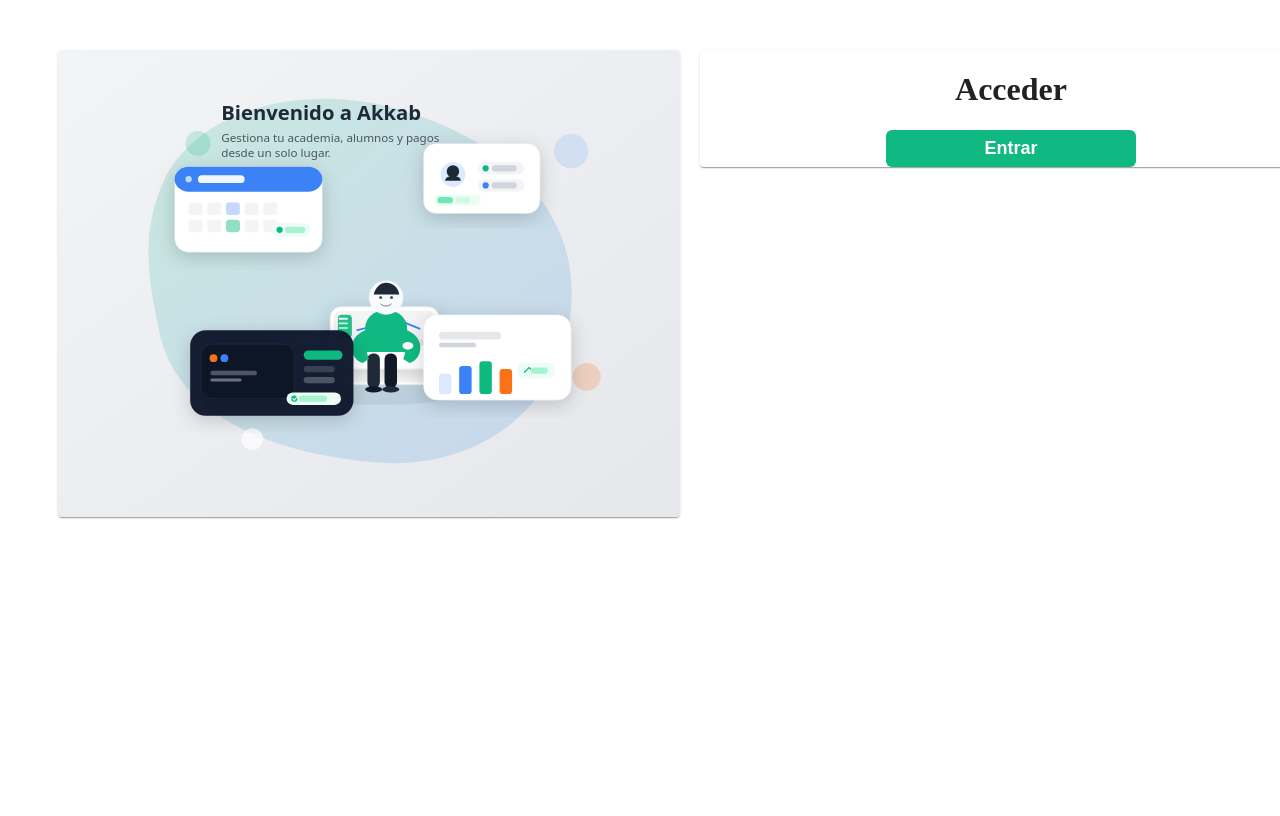
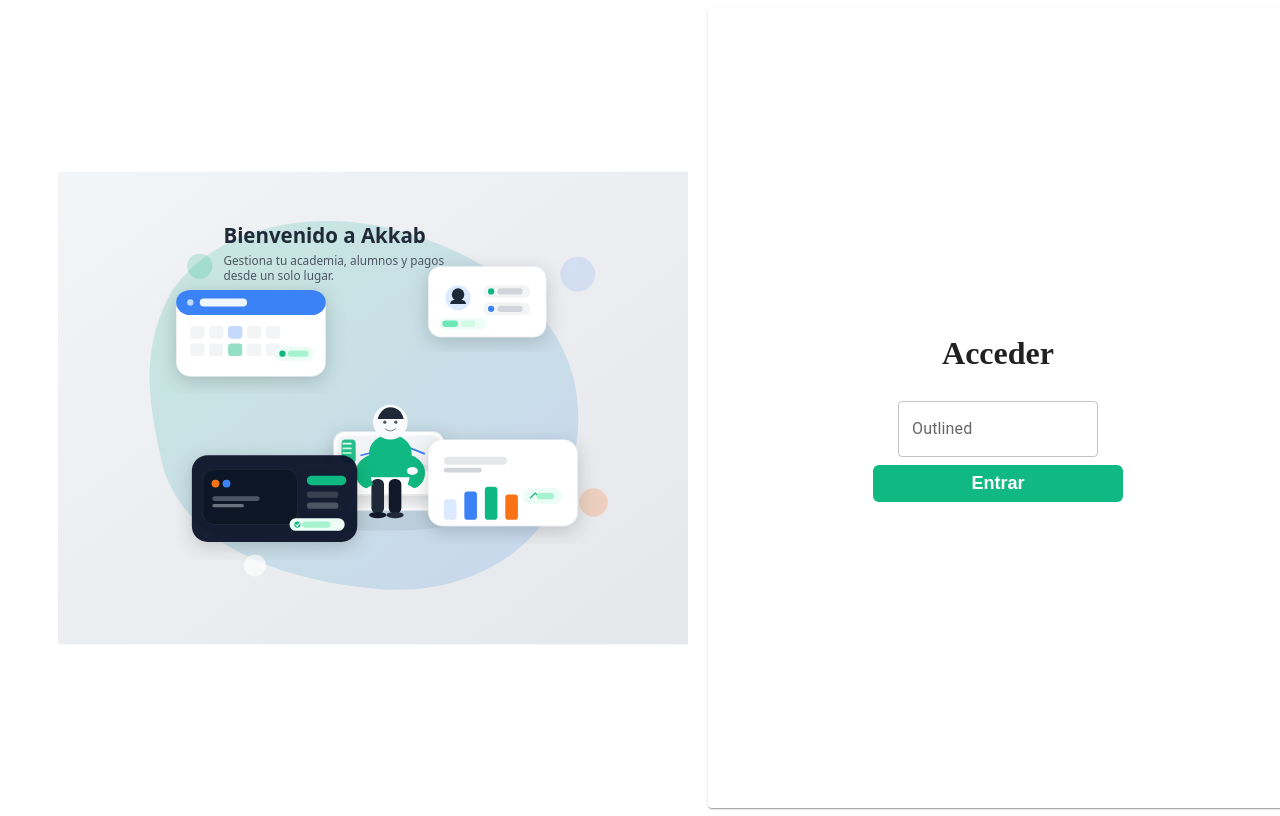
Before and after one commit to IsaacOrtgaAcosta/akkabAcademy, a React app in the folder frontend/: page / in a window 1280 px wide. Shown: the top 816 px of the page. Built offline with nearby package versions, Linux system fonts and the light colour scheme; the HTML template or start-up script is replaced by a standard one.

Commit message:
feature: outline TextField Mui

```diff
--- a/frontend/src/app/features/auth/components/LoginForm.tsx
+++ /dev/null
@@ -1,18 +0,0 @@
-import { Button } from "@/app/shared/components/ui/button/Button";
-import { Card } from "@/app/shared/components/ui/card/Card";
-
-
-export const LoginForm = () => {
-  return (
-    <>
-       <Card direction={"column"}>
-          <h1>Acceder</h1>
-           <Button
-            variant={"success"}
-            size={"md"}
-            type={"submit"}
-          >Entrar</Button>
-        </Card>
-    </>
-  );
-};
--- /dev/null
+++ b/frontend/src/app/features/auth/components/login-form/LoginForm.module.css
@@ -0,0 +1,8 @@
+.form{
+    display: flex;
+    flex-direction: column;
+    justify-content: center;
+    align-items: center;
+    width: 100%;
+    padding-right: 50px
+}
--- /dev/null
+++ b/frontend/src/app/features/auth/components/login-form/LoginForm.tsx
@@ -0,0 +1,18 @@
+import { Button } from "@/app/shared/components/ui/button/Button";
+import { Card } from "@/app/shared/components/ui/card/Card";
+import styles from "./LoginForm.module.css";
+import { TextFieldComponent as TextField } from "@/app/shared/components/ui/text-field/TextField";
+
+export const LoginForm = () => {
+  return (
+    <Card>
+      <div className={styles.form}>
+        <h1>Acceder</h1>
+        <TextField></TextField>
+        <Button variant={"success"} size={"md"} type={"submit"}>
+          Entrar
+        </Button>
+      </div>
+    </Card>
+  );
+};
--- a/frontend/src/app/features/auth/pages/login/LoginPage.module.css
+++ b/frontend/src/app/features/auth/pages/login/LoginPage.module.css
@@ -1,10 +1,18 @@
 .container{
     display: flex;
     flex-direction: row;
-    height: 100%;
-    width: 100%;
+    height: 100vh;
+    width: 100vw;
     gap: 20px;
-    margin-top: 50px;
     margin-right: 50px;
     margin-left: 50px;
 }
+
+.subContainer{
+    width: 50vw;
+}
+
+.loginImage{
+    width: 100%;
+    height: 100%;
+}
--- a/frontend/src/app/features/auth/pages/login/LoginPage.tsx
+++ b/frontend/src/app/features/auth/pages/login/LoginPage.tsx
@@ -1,19 +1,22 @@
-import { Card } from "@/app/shared/components/ui/card/Card";
-import { LoginForm } from "../../components/LoginForm";
+import { LoginForm } from "../../components/login-form/LoginForm";
 import LoginIllustration from "@/assets/illustrations/login.svg";
-import styles from './LoginPage.module.css';
-
+import styles from "./LoginPage.module.css";
 
 export const LoginPage = () => {
   return (
     <>
       <div className={styles.container}>
-        <Card>
-
-          <img src={LoginIllustration} alt="" />
-        </Card>
-        <LoginForm />
+        <div className={styles.subContainer}>
+          <img
+            src={LoginIllustration}
+            alt="Ilustración Login Bienvenida"
+            className={styles.loginImage}
+          />
+        </div>
+        <div className={styles.subContainer}>
+          <LoginForm />
+        </div>
       </div>
     </>
   );
-}
+};
--- /dev/null
+++ b/frontend/src/app/shared/components/ui/text-field/TextField.tsx
@@ -0,0 +1,19 @@
+import Box from '@mui/material/Box';
+import TextField, { type TextFieldProps as MuiTextFieldProps } from '@mui/material/TextField';
+
+export type OutlineTextFieldProps = MuiTextFieldProps & {
+    myProps?: string;
+};
+
+export const TextFieldComponent: React.FC<OutlineTextFieldProps> = (props) => {
+  return (
+    <Box
+      component="form"
+      sx={{ '& > :not(style)': { m: 1, width: '25ch' } }}
+      noValidate
+      autoComplete="off"
+    >
+      <TextField id="outlined-basic" label="Outlined" variant="outlined" {...props}/>
+    </Box>
+  );
+};
```
Also changed, not shown: frontend/src/app/shared/components/ui/Table.tsx (deleted), frontend/src/app/shared/components/ui/modal/Modal.tsx (added), frontend/src/app/shared/components/ui/table/Table.tsx (added).
